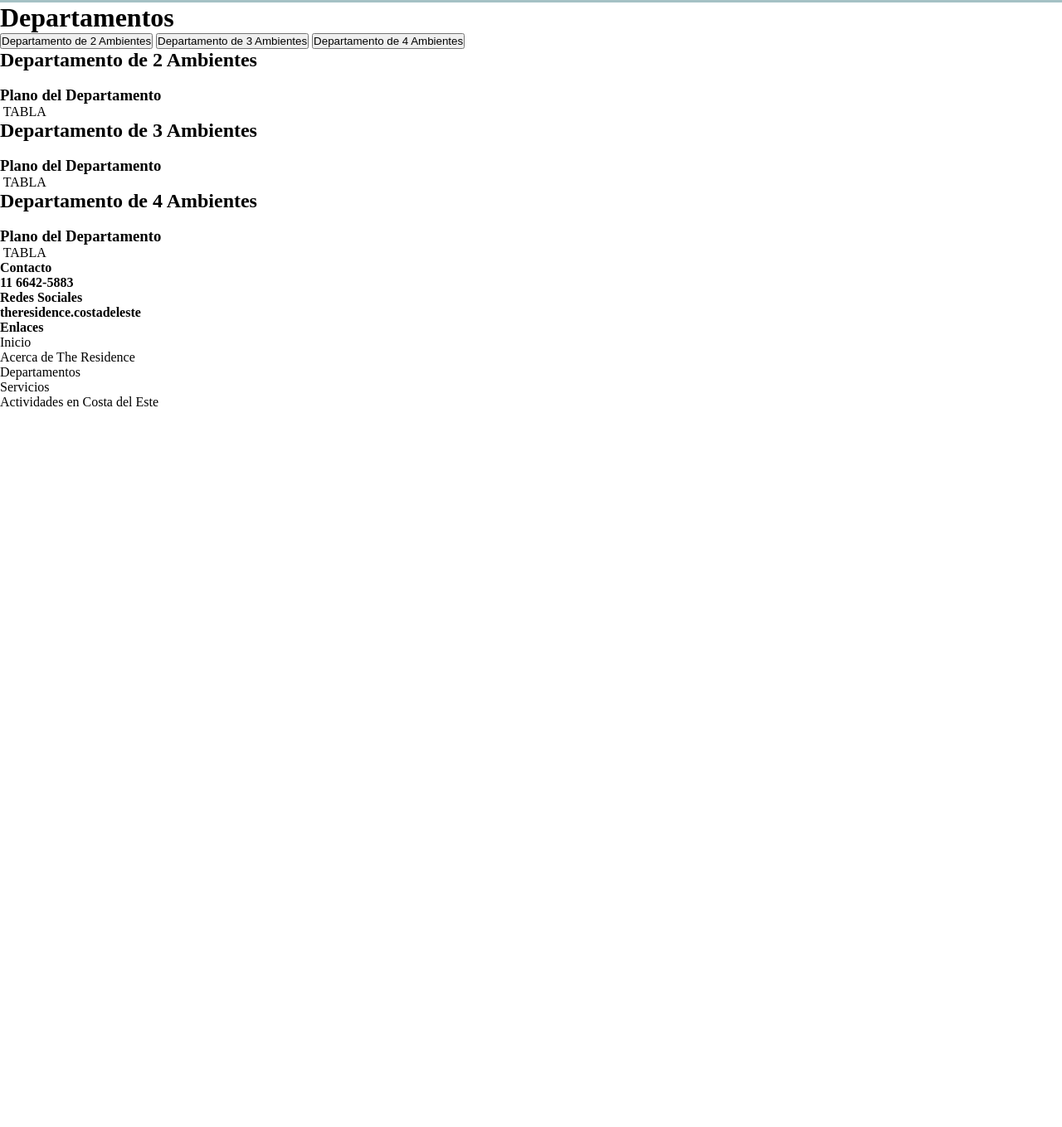
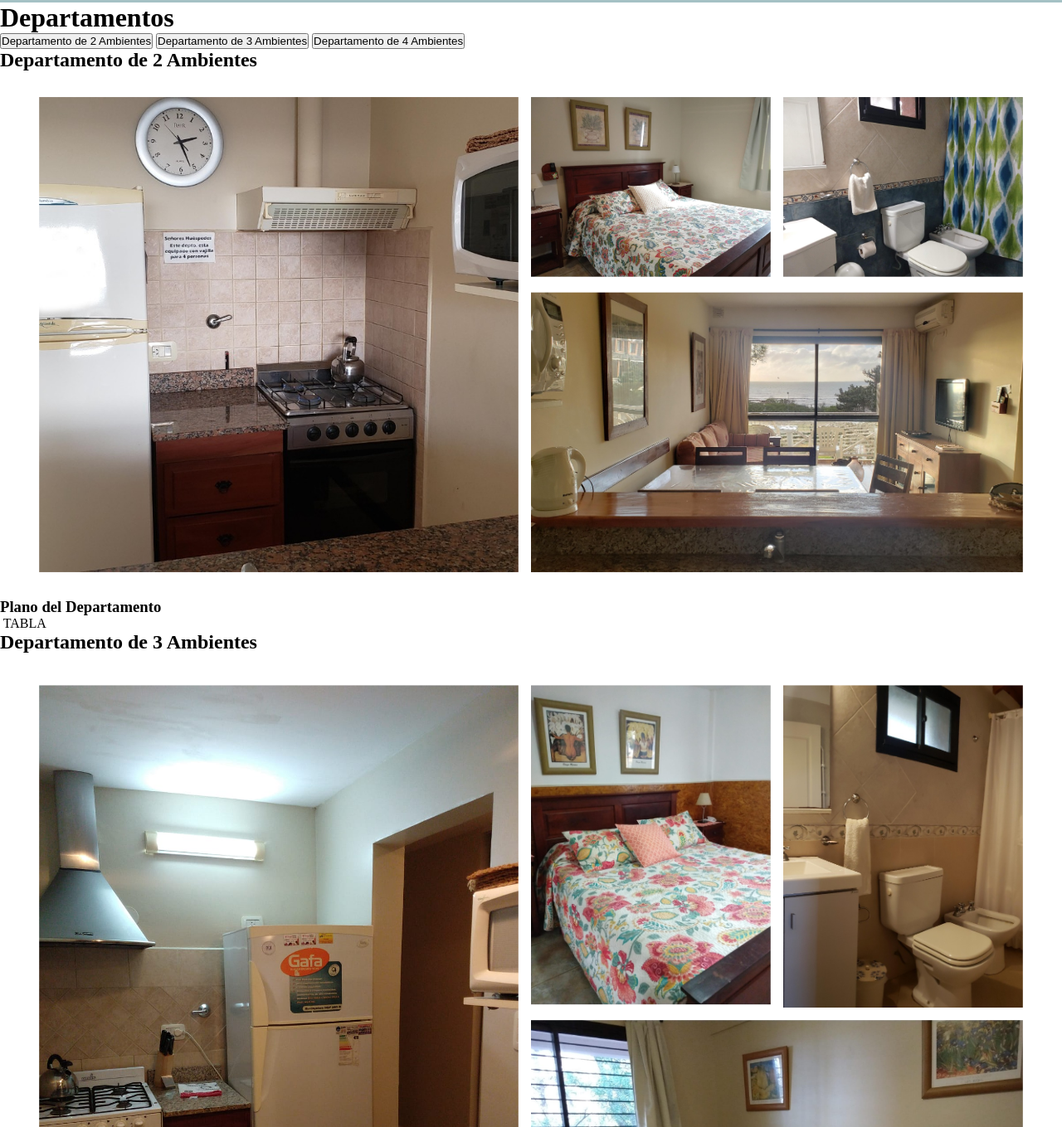
Before and after one commit to Andres-Villante/the_residence, a plain HTML site: page pages/departamentos.html in a window 1280 px wide. Shown: the part 121-1480 px from the top of the page at 83% size. Before the commit the page ends 800 px from the top, so only its background shows below. Drawn offline with Linux system fonts and the light colour scheme.

Commit message:
Cambios en departamentos.html y .css

```diff
--- a/css/styles.css
+++ b/css/styles.css
@@ -167,3 +167,123 @@ a {
 .resultado-container {
   margin-right: 20px;
 }
+
+
+
+/*======================================
+      Estilos para el departamentos.html
+=======================================*/
+
+/* Imagenes 2 Ambientes */
+
+.galeria-2amb {
+  display: grid;
+  grid-template-columns: 2fr 1fr 1fr;
+  gap: 1rem;
+  padding: 1rem;
+  transform: scale(0.95);
+}
+
+.galeria-2amb img {
+  width: 100%;
+  height: 100%;
+  max-width: 100%;
+  max-height: 100%;
+  object-fit: cover;
+}
+
+.left-img-2amb {
+  grid-column: span 1;
+  grid-row: 1 / span 2;
+}
+
+.right-img-1-2amb {
+  grid-column: span 1;
+  align-self: center;
+  justify-self: center;
+}
+
+
+.right-img-2-2amb{
+  grid-column: span 1;
+  align-self: center;
+  justify-self: center;
+}
+
+.bottom-img-2amb {
+  grid-column: span 2;
+}
+
+/* Imagenes 3 Ambientes */
+
+.galeria-3amb {
+  display: grid;
+  grid-template-columns: 2fr 1fr 1fr;
+  gap: 1rem;
+  padding: 1rem;
+  transform: scale(0.95);
+}
+
+.galeria-3amb img {
+  width: 100%;
+  height: 100%;
+  max-width: 100%;
+  max-height: 100%;
+  object-fit: cover;
+}
+
+.left-img-3amb {
+  grid-column: span 1;
+  grid-row: 1 / span 2;
+}
+
+.right-img-1-3amb {
+  grid-column: span 1;
+  align-self: center;
+  justify-self: center;
+}
+
+.right-img-2-3amb{
+  grid-column: span 1;
+  justify-self: center;
+}
+
+.bottom-img-3amb{
+  grid-column: span 2;
+}
+
+/* Imagenes 4 Ambientes */
+
+.galeria-4amb {
+  display: grid;
+  grid-template-columns: 2fr 1fr 1fr;
+  gap: 1rem;
+  padding: 1rem;
+  transform: scale(0.95);
+}
+
+.galeria-4amb img {
+  width: 100%;
+  height: 100%;
+  max-width: 100%;
+  max-height: 100%;
+  object-fit: cover;
+}
+
+.left-img-4amb {
+  grid-column: span 1;
+  grid-row: 1 / span 2;
+}
+
+.right-img-1-4amb {
+  grid-column: span 1;
+}
+
+
+.right-img-2-4amb{
+  grid-column: span 1;
+}
+
+.bottom-img-4amb{
+  grid-column: span 2;
+}
--- a/pages/departamentos.html
+++ b/pages/departamentos.html
@@ -37,21 +37,49 @@
         </div>
 
         <h2>Departamento de 2 Ambientes</h2>
-        <img src="" alt="">
-        <img src="" alt="">
-        <img src="" alt="">
-        <img src="" alt="">
+        <section class="galeria-2amb">
+
+            <div class="left-img-2amb">
+                <img src="../img/departamentos/2_ambientes/cocina.jpg" alt="">
+            </div>
+
+            <div class="right-img-1-2amb">
+                <img src="../img/departamentos/2_ambientes/cama1.jpg" alt="">
+            </div>
+
+            <div class="right-img-2-2amb">
+                <img src="../img/departamentos/2_ambientes/baño.jpg" alt="">
+            </div>
+
+            <div class="bottom-img-2amb">
+                <img src="../img/departamentos/2_ambientes/depto2amb.jpeg" alt="">
+            </div>
+        </section>
 
         <h3>Plano del Departamento</h3>
         <img src="" alt="">
 
         <table>TABLA</table>
 
-        <h2>Departamento de 3  Ambientes</h2>
-        <img src="" alt="">
-        <img src="" alt="">
-        <img src="" alt="">
-        <img src="" alt="">
+        <h2>Departamento de 3 Ambientes</h2>
+        <section class="galeria-3amb">
+
+            <div class="left-img-3amb">
+                <img src="../img/departamentos/3_ambientes/cocina3amb.jpg" alt="">
+            </div>
+
+            <div class="right-img-1-3amb">
+                <img src="../img/departamentos/3_ambientes/cama.jpg" alt="">
+            </div>
+
+            <div class="right-img-2-3amb">
+                <img src="../img/departamentos/3_ambientes/baño3amb.jpg" alt="">
+            </div>
+
+            <div class="bottom-img-3amb">
+                <img src="../img/departamentos/3_ambientes/2 camas.jpg" alt="">
+            </div>
+        </section>
 
         <h3>Plano del Departamento</h3>
         <img src="" alt="">
@@ -59,10 +87,24 @@
         <table>TABLA</table>
 
         <h2>Departamento de 4 Ambientes</h2>
-        <img src="" alt="">
-        <img src="" alt="">
-        <img src="" alt="">
-        <img src="" alt="">
+        <section class="galeria-4amb">
+
+            <div class="left-img-4amb">
+                <img src="../img/departamentos/4_ambientes/living3amb.jpg" alt="">
+            </div>
+
+            <div class="right-img-1-4amb">
+                <img src="../img/departamentos/4_ambientes/baño4amb.jpg" alt="">
+            </div>
+
+            <div class="right-img-2-4amb">
+                <img src="../img/departamentos/4_ambientes/cama3amb.jpg" alt="">
+            </div>
+
+            <div class="bottom-img-4amb">
+                <img src="../img/departamentos/4_ambientes/3camas3amb.jpg" alt="">
+            </div>
+        </section>
 
         <h3>Plano del Departamento</h3>
         <img src="" alt="">
```
